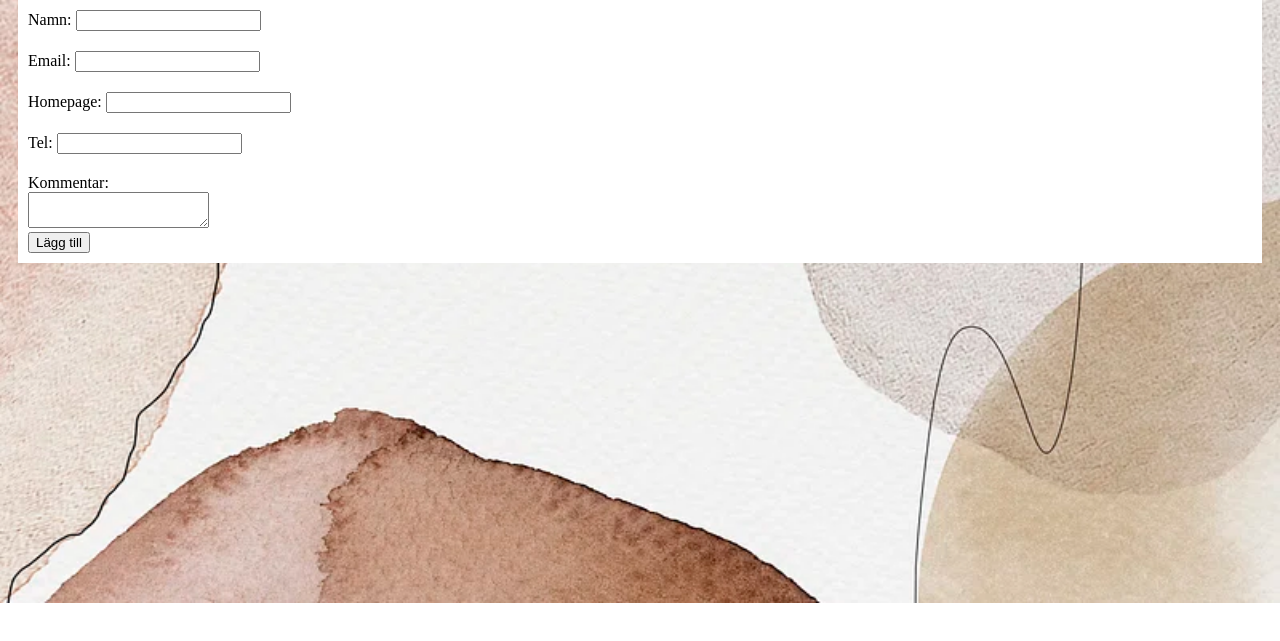
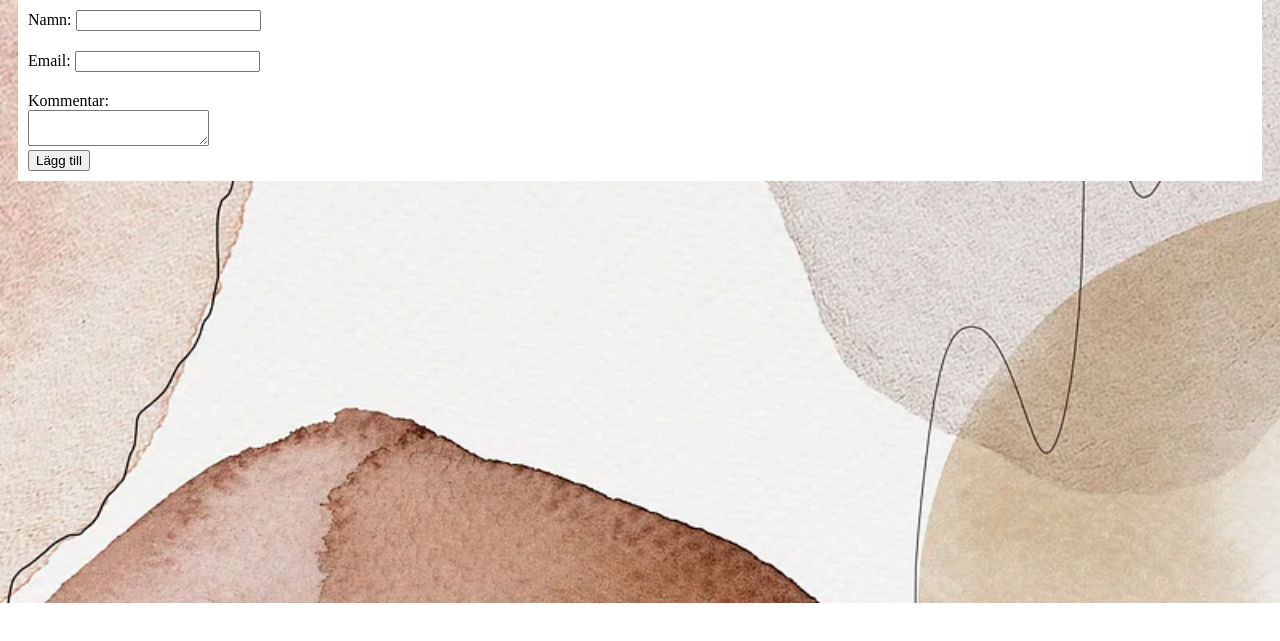
Before and after one commit to CarolineMakdissi/Fronted-ServerCourse, a website: page guestbook.html in a window 1280 px wide. Shown: the part 117-758 px from the top of the page. Drawn offline with Linux system fonts and the light colour scheme; a web font is replaced by a local one.

Commit message:
restructuing html and styles

```diff
--- a/guestBook/guestbook.html
+++ b/guestbook.html
@@ -18,18 +18,13 @@
 
     <!--Guestbook form-->
     <div class="form-style">
-      <form action="submit-form" method="post">
+      <form action="submit-guestbook-form" method="post">
         <label for="namn">Namn:</label>
-        <input type="text" id="namn" name="namn" /> <br />
+        <input type="text" id="name" name="namn" /> <br />
 
         <label for="email">Email:</label>
         <input type="text" id="email" name="email" /> <br />
 
-        <label for="homepage">Homepage:</label>
-        <input type="text" id="homepage" name="homepage" /> <br />
-
-        <label for="tel">Tel:</label>
-        <input type="text" id="tel" name="tel" /> <br />
         <!--Button input-->
         <label for="message">Kommentar:</label> <br>
         <textarea name="message" id="message"></textarea> <br>
@@ -37,9 +32,9 @@
         <button type="submit">Lägg till</button>
       </form>
     </div>
-
+    <br />
      <div id="users-information">
-<!--Here will the users information show up--> </div>
-
+     <!-- NODEJS-DATA-->
+    </div>
   </body>
 </html>
```
Also changed, not shown: public/backgroundbeige.webp (renamed from guestBook/backgroundbeige.webp), public/style.css (renamed from guestBook/style.css).
